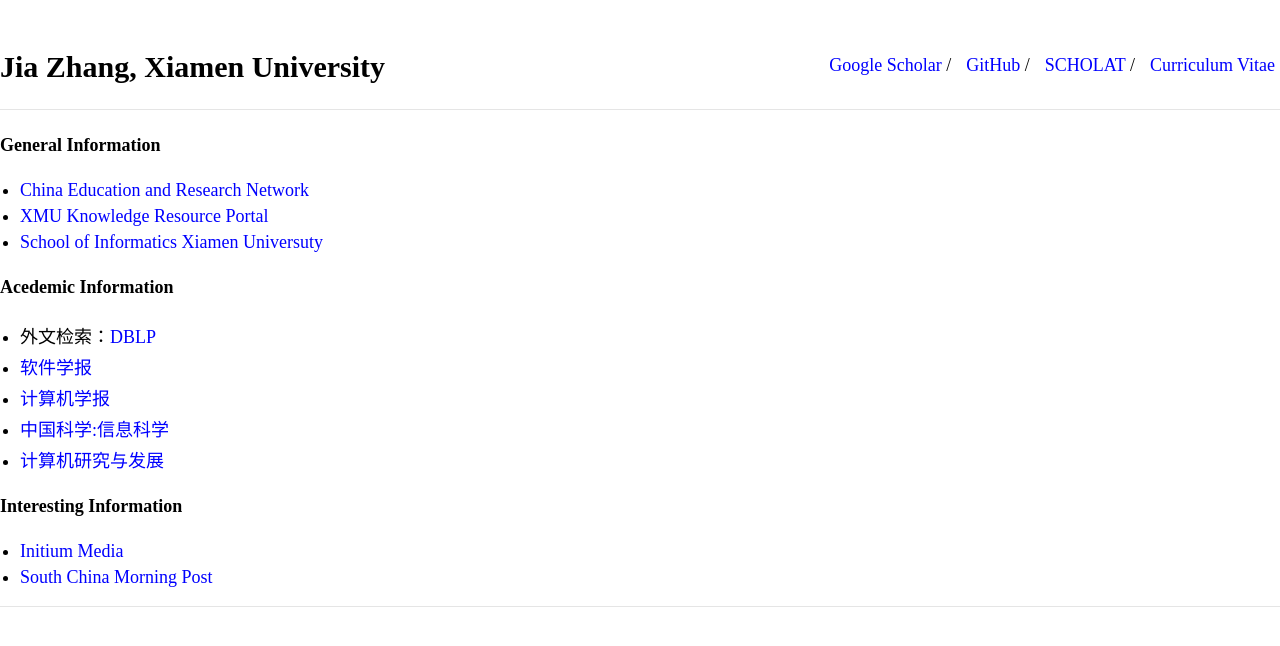
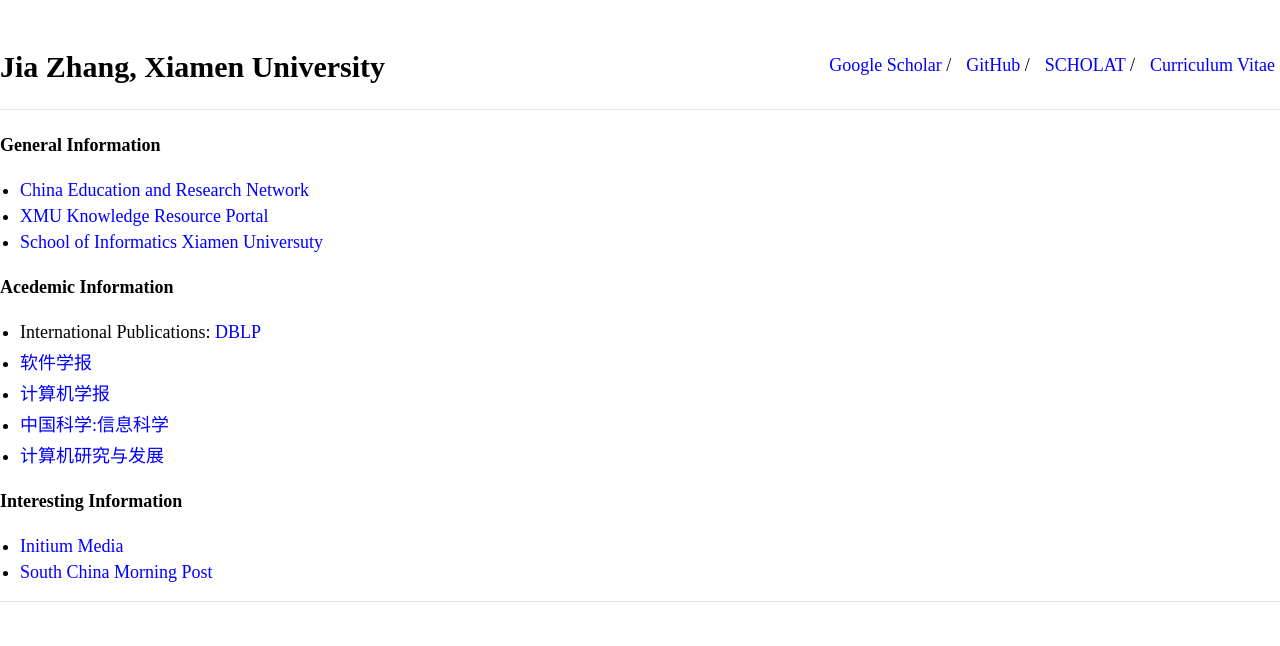
Before and after one commit to jiazhang-ml/jiazhang-ml.github.io, a Jekyll site: the page built from weblink.md, in a window 1280 px wide, cut to the strip 0-876 px from the top of the page. Shown: the top 646 px of the strip. Built offline with Jekyll 4.4.1, drawn with Linux system fonts in a browser that asks for light colours.

Commit message:
Update weblink.md

```diff
--- a/weblink.md
+++ b/weblink.md
@@ -11,7 +11,7 @@ layout: default
 
 #### Acedemic Information
 
-* 外文检索：[DBLP](https://dblp.uni-trier.de/db/)
+* International Publications: [DBLP](https://dblp.uni-trier.de/db/)
 * [软件学报](http://navi.cnki.net/knavi/JournalDetail?pcode=CJFD&pykm=RJXB)
 * [计算机学报](http://navi.cnki.net/knavi/JournalDetail?pcode=CJFD&pykm=JSJX)
 * [中国科学:信息科学](http://navi.cnki.net/knavi/JournalDetail?pcode=CJFD&pykm=PZKX)
```
